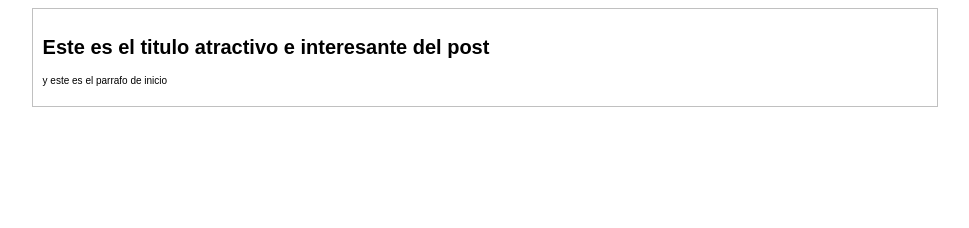
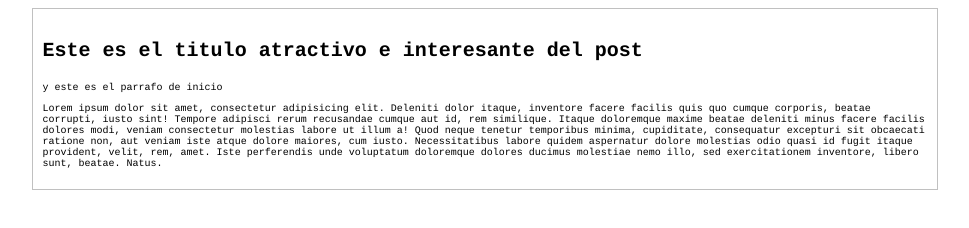
Before and after one commit to CarlosESantaella/hyperblog, a plain HTML site: page blogpost.html in a window 1280 px wide. Shown: the whole page, without its empty margins (155-1124 px from the left). Drawn offline with Linux system fonts and the light colour scheme.

Commit message:
agregado el contenido adicional del blog y una mejor tipografia

```diff
--- a/blogpost.html
+++ b/blogpost.html
@@ -9,8 +9,12 @@
 </head>
 <body>
   <section id="container">
-    <h1>Este es el titulo atractivo e interesante del post</h1>
-    <p>y este es el parrafo de inicio</p>
+    <article id="post">
+
+      <h1>Este es el titulo atractivo e interesante del post</h1>
+      <p>y este es el parrafo de inicio</p>
+      <p>Lorem ipsum dolor sit amet, consectetur adipisicing elit. Deleniti dolor itaque, inventore facere facilis quis quo cumque corporis, beatae corrupti, iusto sint! Tempore adipisci rerum recusandae cumque aut id, rem similique. Itaque doloremque maxime beatae deleniti minus facere facilis dolores modi, veniam consectetur molestias labore ut illum a! Quod neque tenetur temporibus minima, cupiditate, consequatur excepturi sit obcaecati ratione non, aut veniam iste atque dolore maiores, cum iusto. Necessitatibus labore quidem aspernatur dolore molestias odio quasi id fugit itaque provident, velit, rem, amet. Iste perferendis unde voluptatum doloremque dolores ducimus molestiae nemo illo, sed exercitationem inventore, libero sunt, beatae. Natus.</p>
+    </article>
   </section>
 </body>
 </html>
--- a/css/estilos.css
+++ b/css/estilos.css
@@ -1,7 +1,7 @@
 body{
   color: black;
   text-align: left;
-  font-family: "Arial";
+  font-family: "Courier";
   font-size: 10px;
 }
 #container{
```
